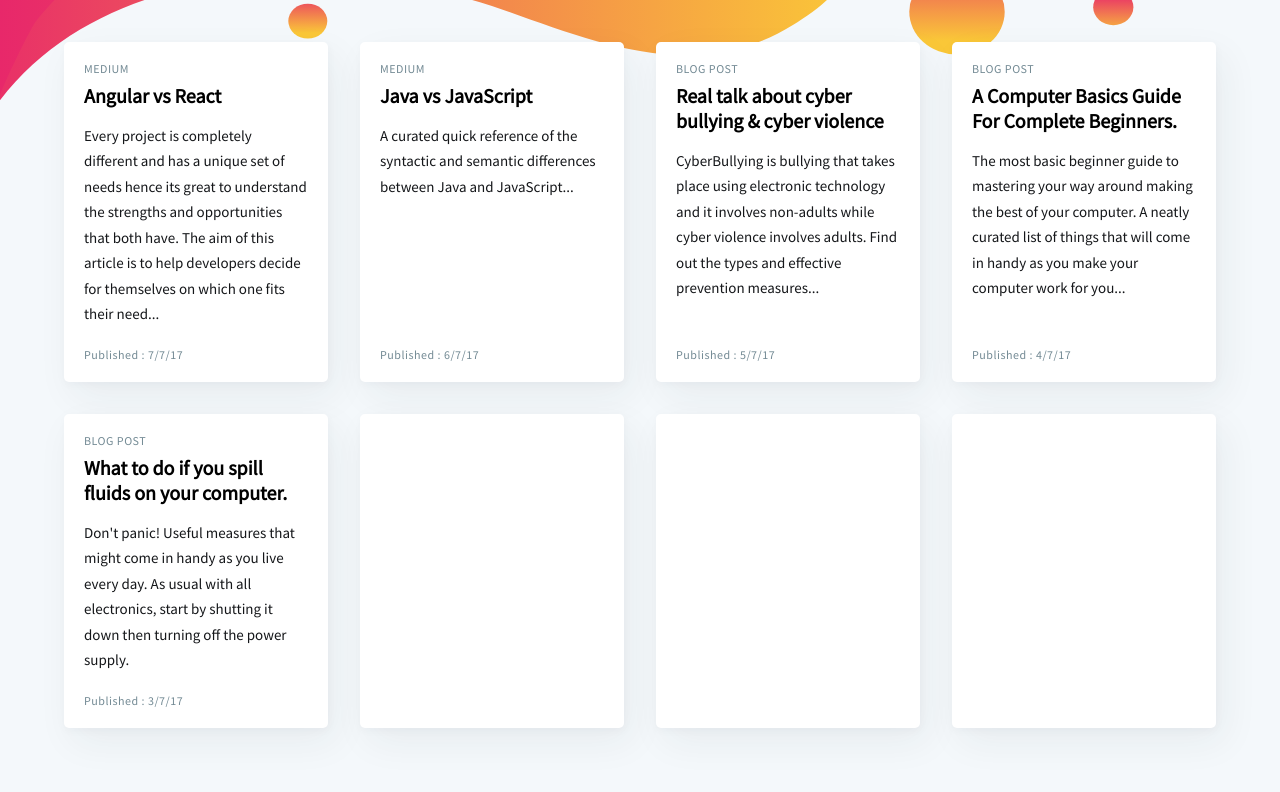
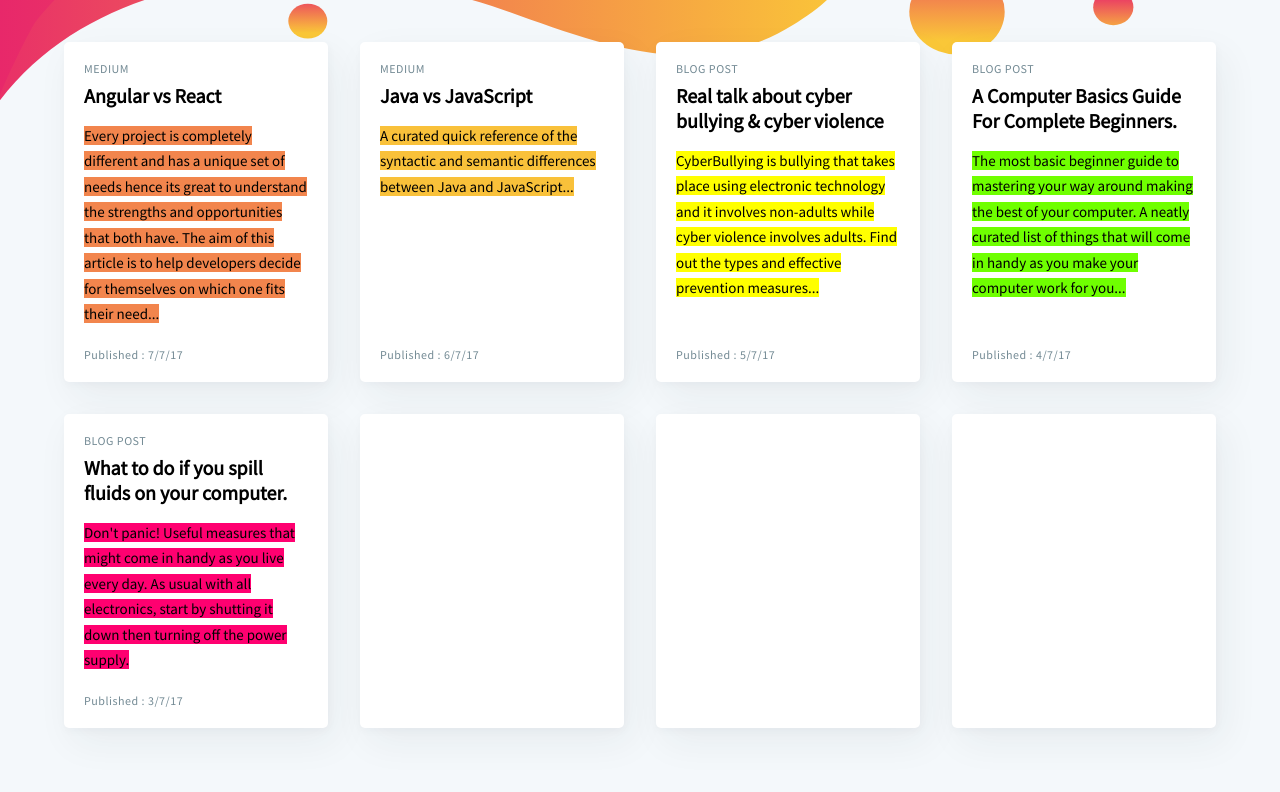
Before and after one commit to kelvinkamau/blog, a website: page index.html in a window 1280 px wide. Shown: the part 258-1050 px from the top of the page. Drawn offline with Linux system fonts and the light colour scheme.

Commit message:
exciting updates
Signed-off-by: Kelvin Kamau <kelvinkamau6808@gmail.com>

```diff
--- a/css/app.css
+++ b/css/app.css
@@ -143,6 +143,7 @@ header {
     padding: 5% 10%;
     background: url('../images/one.svg');
     background-repeat: no-repeat;
+    background-position: fixed;
     background-size: cover;
     text-align: center;
     height: 40vh;
@@ -158,6 +159,9 @@ header h1 {
 header h2 {
     color: #ddd;
     font-weight: 400;
+    letter-spacing: 6px;
+    text-transform: uppercase;
+    color: #191e27;
 }
 
 footer {
--- a/index.html
+++ b/index.html
@@ -42,9 +42,12 @@
                         <h2>Angular vs React</h2>
                     </div>
                     <div class="card__description">
-                        <p>Every project is completely different and has a unique set of needs hence its great to
-                            understand the strengths and opportunities that both have. The aim of this article is to
-                            help developers decide for themselves on which one fits their need...
+                        <p>
+                            <mark style="background: #F2854D">Every project is completely different and has a unique set
+                                of needs hence its great to
+                                understand the strengths and opportunities that both have. The aim of this article is to
+                                help developers decide for themselves on which one fits their need...
+                            </mark>
                         </p>
                     </div>
                 </a>
@@ -61,8 +64,11 @@
                         <h2>Java vs JavaScript</h2>
                     </div>
                     <div class="card__description">
-                        <p>A curated quick reference of the syntactic and semantic differences between Java and
-                            JavaScript...
+                        <p>
+                            <mark style="background: #F9C13A;">A curated quick reference of the syntactic and semantic
+                                differences between Java and
+                                JavaScript...
+                            </mark>
                         </p>
                     </div>
                 </a>
@@ -79,9 +85,12 @@
                         <h2>Real talk about cyber bullying & cyber violence</h2>
                     </div>
                     <div class="card__description">
-                        <p>CyberBullying is bullying that takes place using electronic technology and it involves
-                            non-adults while cyber violence involves adults. Find out the types and effective prevention
-                            measures...
+                        <p>
+                            <mark>CyberBullying is bullying that takes place using electronic technology and it involves
+                                non-adults while cyber violence involves adults. Find out the types and effective
+                                prevention
+                                measures...
+                            </mark>
                         </p>
                     </div>
                 </a>
@@ -98,9 +107,11 @@
                         <h2>A Computer Basics Guide For Complete Beginners.</h2>
                     </div>
                     <div class="card__description">
-                        <p>The most basic beginner guide to mastering your way around making the best of your computer.
-                            A neatly curated list of things that will come in handy as you make your computer work for
-                            you...
+                        <p>
+                            <mark style="background: #6FFF00">The most basic beginner guide to mastering your way around
+                                making the best of your computer. A neatly curated list of things that will come in
+                                handy as you make your computer work for you...
+                            </mark>
                         </p>
                     </div>
                 </a>
@@ -118,8 +129,8 @@
                         <h2>What to do if you spill fluids on your computer.</h2>
                     </div>
                     <div class="card__description">
-                        <p>Don't panic! Useful measures that might come in handy as you live every day. As usual with
-                            all electronics, start by shutting it down then turning off the power supply.</p>
+                        <p><mark style="background: #FF0070">Don't panic! Useful measures that might come in handy as you live every day. As usual with
+                            all electronics, start by shutting it down then turning off the power supply.</mark></p>
                     </div>
                 </a>
                 <div class="card__footer">
```
